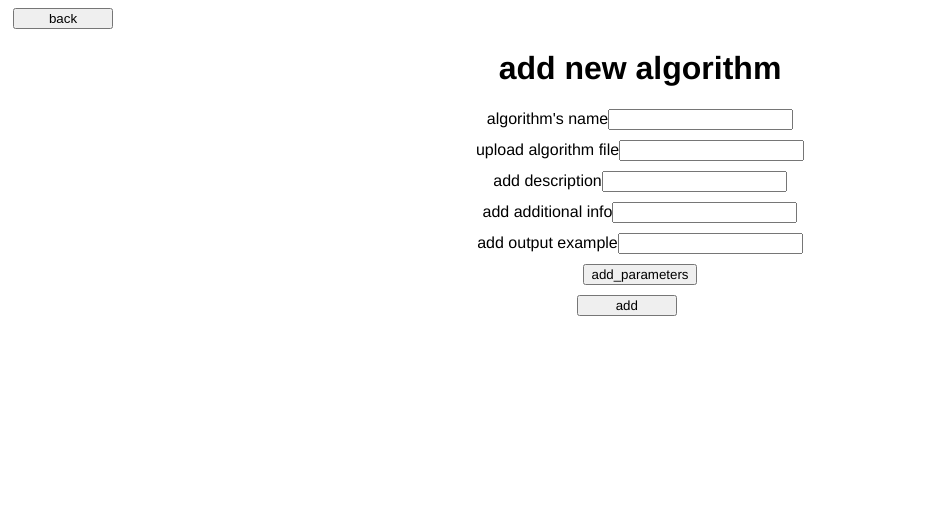
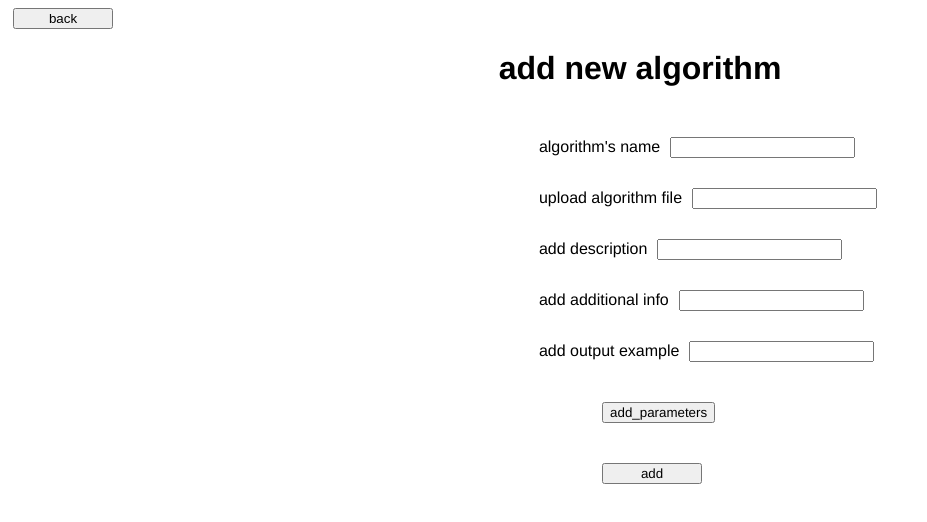
Before and after one commit to dollshak/counterfactualClient, a React (Create React App) app: page /addAlgorithm in a window 1280 px wide. Shown: the top 522 px of the page, without its empty margins (0-927 px from the left). Built offline with nearby package versions, Linux system fonts and the light colour scheme.

Commit message:
some design fixes and axios

```diff
--- a/package.json
+++ b/package.json
@@ -6,6 +6,7 @@
     "@testing-library/jest-dom": "^5.16.5",
     "@testing-library/react": "^13.4.0",
     "@testing-library/user-event": "^13.5.0",
+    "axios": "^1.3.4",
     "react": "^18.2.0",
     "react-dom": "^18.2.0",
     "react-router-dom": "^6.8.1",
--- a/src/pages/AddAlgorithmPage/AddAlgorithmPage.css
+++ b/src/pages/AddAlgorithmPage/AddAlgorithmPage.css
@@ -4,18 +4,32 @@
 
 }
 
+.fields{
+    margin-left: 42%;
+}
+
 .add_name, .addFile, .add_arguments, .add_description, .add_additional_info, .add_output_example{
-    margin-bottom: 10px;
+    margin-bottom: 30px;
+    margin-left: 0%;
+    text-align: left;
 }
 
 .main_title, .add_name_title, .upload_algo_title, .desc_title, .args_title, .info_title, .output_title{
     font-family: "Haas Grot Text R Web", "Helvetica Neue", Helvetica, Arial, sans-serif;
+}
 
+.info_input, .output_info, .desc_input, .upload_algo_input, .add_name_input{
+    margin-left: 10px;
+}
+
+.main_title{
+    margin-bottom: 50px;
 }
 
 
 
-.add_button{
+.add_button, .add_arguments{
     width: 100px;
-    margin-left:45%;
+    margin-left:47%;
+    margin-top: 10px;
 }
--- a/src/pages/AddAlgorithmPage/AddAlgorithmPage.jsx
+++ b/src/pages/AddAlgorithmPage/AddAlgorithmPage.jsx
@@ -1,6 +1,7 @@
 import React, { useState } from "react";
 import { useNavigate } from "react-router-dom";
 import { AddParametersModal } from "../AddParametersModal/AddParametersModal";
+import Axios from "axios";
 
 const AddAlgorithmPage = () => {
   const parametersList = [
@@ -17,6 +18,9 @@ const AddAlgorithmPage = () => {
   ];
   const navigate = useNavigate();
   const [openModal, setOpenModal] = useState(false);
+  const api = Axios.create({
+    baseURL: "http://127.0.0.1:5000",
+  });
   const onBackClick = () => {
     navigate("/");
   };
@@ -24,17 +28,29 @@ const AddAlgorithmPage = () => {
   const onAddParamsClick = () => {
     setOpenModal(true);
   };
+
+  const onAddClick = () => {
+    api
+      .get("/")
+      .then((res) => {
+        console.log(res?.data);
+      })
+      .catch((err) => {
+        console.log(err);
+      });
+  };
   return (
     <div className="AddAlgorithmPage">
       <button className="back_button" onClick={onBackClick}>
         back
       </button>
       <h1 className="main_title">add new algorithm</h1>
+      <div className="fields">
         <div className="add_name">
           <form>
             <label className="add_name_title">
               algorithm's name
-            <input type="text" />
+              <input className="add_name_input" type="text" />
             </label>
           </form>
         </div>
@@ -42,7 +58,7 @@ const AddAlgorithmPage = () => {
           <form>
             <label className="upload_algo_title">
               upload algorithm file
-            <input type="text" />
+              <input className="upload_algo_input" type="text" />
             </label>
           </form>
         </div>
@@ -50,7 +66,7 @@ const AddAlgorithmPage = () => {
           <form>
             <label className="desc_title">
               add description
-            <input type="text" />
+              <input className="desc_input" type="text" />
             </label>
           </form>
         </div>
@@ -59,7 +75,7 @@ const AddAlgorithmPage = () => {
           <form>
             <label className="info_title">
               add additional info
-            <input type="text" />
+              <input className="info_input" type="text" />
             </label>
           </form>
         </div>
@@ -68,9 +84,10 @@ const AddAlgorithmPage = () => {
           <form>
             <label className="output_title">
               add output example
-            <input type="text" />
+              <input className="output_info" type="text" />
             </label>
           </form>
+        </div>
       </div>
 
       <div className="add_arguments">
@@ -84,7 +101,9 @@ const AddAlgorithmPage = () => {
         paramsList={parametersList}
       />
 
-      <button className="add_button">add</button>
+      <button className="add_button" onClick={onAddClick}>
+        add
+      </button>
     </div>
   );
 };
--- a/src/pages/AddParametersModal/AddParametersModal.jsx
+++ b/src/pages/AddParametersModal/AddParametersModal.jsx
@@ -43,7 +43,7 @@ export const AddParametersModal = ({ open, onClose, paramsList }) => {
           <input className="name_input" type="text" />
           <input className="desc_input" type="text" />
           <input className="types_input" type="text" />
-          <button className="add_button">add</button>
+          <button className="add_param_button">add</button>
         </div>
 
         <div className="add_save_button_container">
--- a/src/pages/ParametersModal/ParametersModal.css
+++ b/src/pages/ParametersModal/ParametersModal.css
@@ -24,6 +24,7 @@
     display: flex;
     flex-direction: column;
     padding: 25px;
+
 
 }
 
@@ -96,12 +97,17 @@
     margin-bottom: 0%;
     text-align: left;
     font-family: "Haas Grot Text R Web", "Helvetica Neue", Helvetica, Arial, sans-serif;
+}
 
+.new_param{
+    margin-left: 5%;
+}
 
+.add_param_button{
+    margin-left: 5px;
 }
 
 .save_button_container{
-    position: fixed;
     display: flex;
     justify-content: center;
     align-items: center;
--- a/src/pages/RunAlgorithmsPage/RunAlgorithmsPage.jsx
+++ b/src/pages/RunAlgorithmsPage/RunAlgorithmsPage.jsx
@@ -45,7 +45,6 @@ const RunAlgorithmsPage = () => {
   const algorithmChecked = (algorithmId) => {
     var checkBox = document.getElementById(algorithmId);
     var text = document.getElementById("p" + algorithmId);
-    console.log(checkBox.checked);
     if (checkBox.checked) {
       text.hidden = false;
     } else {
@@ -65,7 +64,6 @@ const RunAlgorithmsPage = () => {
     } else {
       setParamsStr(paramsStr + "," + modelParam);
     }
-    console.log(paramsStr);
     setmodelParam("");
   };
 
@@ -101,7 +99,6 @@ const RunAlgorithmsPage = () => {
               >
                 add params
               </button>
-              {console.log(algorithm)}
               <ParametersModal
                 open={openModal}
                 onClose={() => setOpenModal(false)}
```
Also changed, not shown: 2 other files (tests, documents, lock files or other folders). Lines whose indentation alone changed are shown as unchanged.
